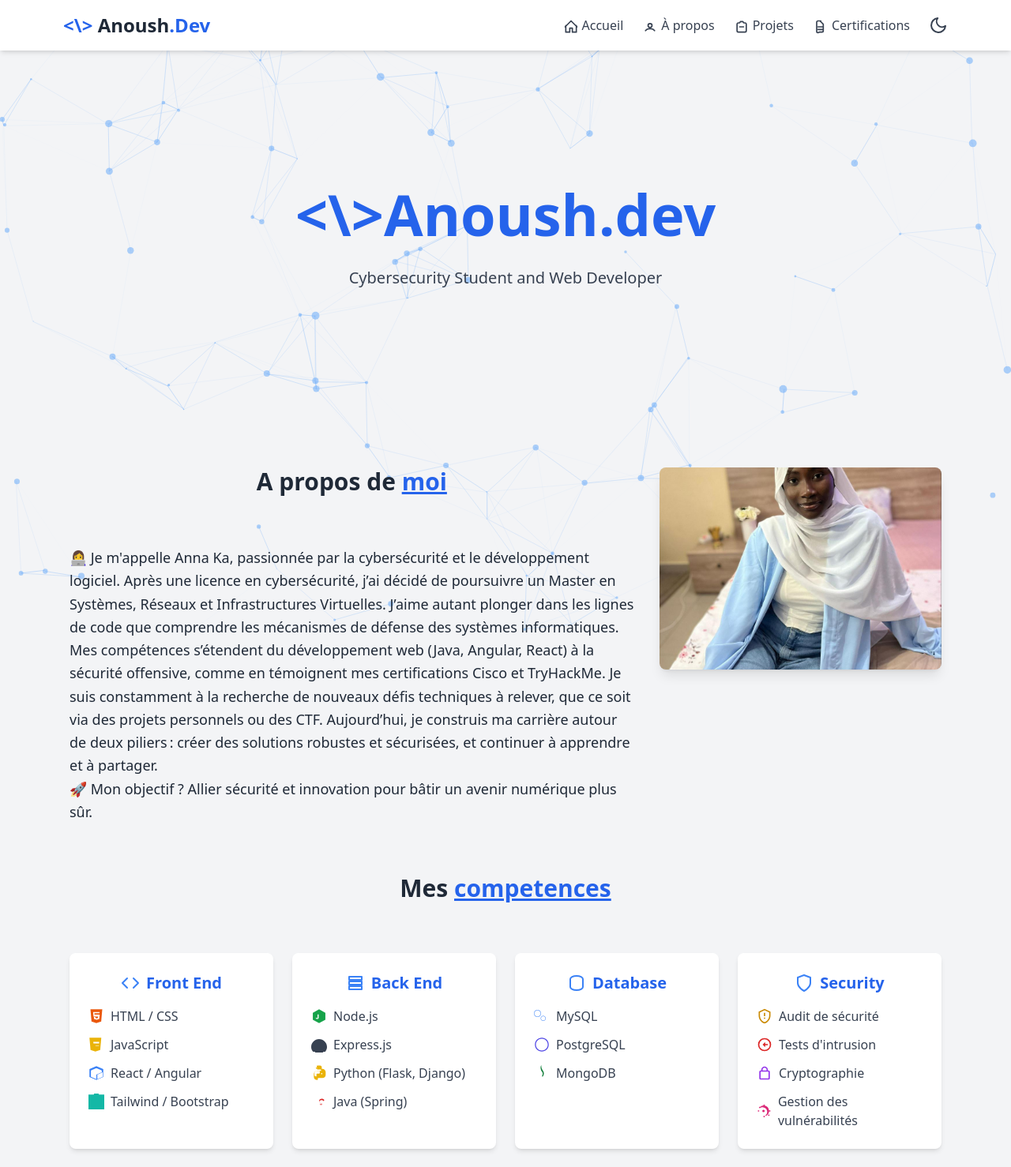
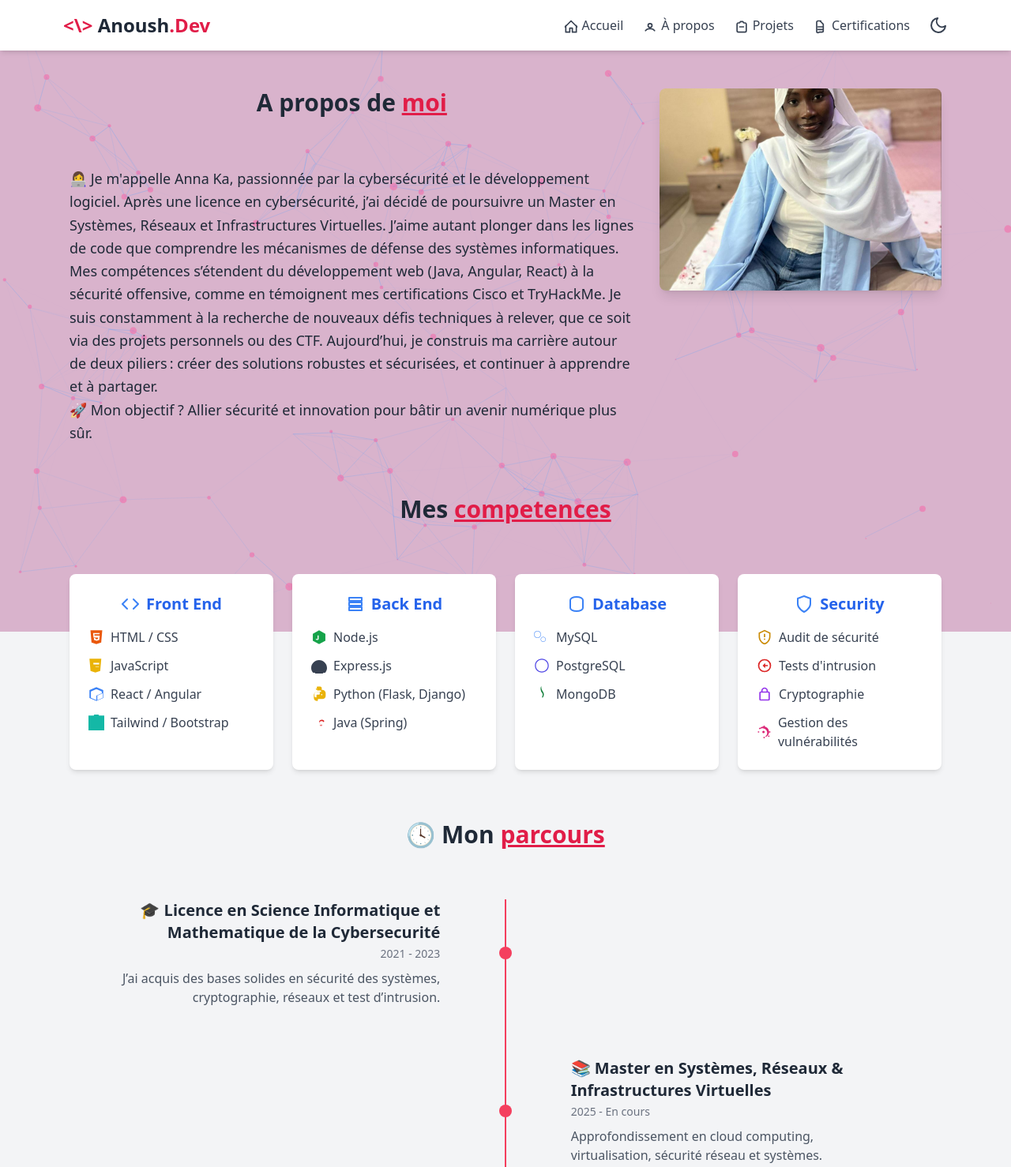
Before and after one commit to annaka02/Anoush.dev, a plain HTML site: page index.html in a window 1280 px wide. Shown: the top 1478 px of the page at 79% size. Drawn offline with nearby package versions, Linux system fonts and the light colour scheme.

Commit message:
color modif

```diff
--- a/index.html
+++ b/index.html
@@ -25,9 +25,9 @@
 <nav class="bg-white dark:bg-gray-900 shadow-md py-4 transition-colors duration-300 relative z-10">
   <div class="max-w-6xl mx-auto px-4 flex justify-between items-center">
 
-    <div class="text-2xl font-bold text-gray-800 dark:text-white">
-      <span class="text-blue-600">&lt;\&gt;</span>
-      <span>Anoush</span><span class="text-blue-600">.Dev</span>
+   <div class="text-2xl font-bold text-gray-800 dark:text-white">
+      <span class="text-rose-600">&lt;\&gt;</span>
+      <span>Anoush</span><span class="text-rose-600">.Dev</span>
     </div>
 
     <div class="space-x-6 text-gray-700 dark:text-gray-300 font-medium flex items-center">
@@ -67,16 +67,16 @@
   </div>
 </nav>
 
-<section class="flex flex-col items-center justify-center min-h-[60vh] text-center px-4">
-  <!-- Logo animé -->
-  <h1 class="text-5xl md:text-7xl font-extrabold text-blue-600 mb-6 animate-float">
+<!--<section class="flex flex-col items-center justify-center min-h-[60vh] text-center px-4">
+   Logo animé
+  <h1 class="text-5xl md:text-7xl font-extrabold text-rose-600 mb-6 animate-float">
     <span>&lt;\&gt;</span><span>Anoush</span><span>.dev</span>
   </h1>
 
-  <p class="max-w-xl text-gray-700 dark:text-gray-300 text-lg md:text-xl">
+  <p class="max-w-xl text-gray-700 dark:text-grqy-300 text-lg md:text-xl">
     Cybersecurity Student and Web Developer
   </p>
-</section>
+</section> -->
 
 <section id="apropos" class="max-w-6xl mx-auto px-6 py-12">
   <!-- Partie 1 : À propos de moi -->
@@ -85,7 +85,7 @@
     <div class="md:w-2/3 text-gray-800 dark:text-gray-200">
       <h2 class="text-3xl font-bold text-center mb-16">
   <span class="text-gray-800 dark:text-white">A propos de</span>
-  <span class="text-blue-600 underline decoration-blue-600 transition-all duration-300 hover:decoration-4 hover:text-blue-700 dark:hover:text-blue-400">
+  <span class="text-rose-600 underline decoration-rose-600 transition-all duration-300 hover:decoration-4 hover:text-rose-700 dark:hover:text-blue-400">
     moi
   </span>
 </h2>
@@ -110,7 +110,7 @@ Aujourd’hui, je construis ma carrière autour de deux piliers : créer des s
  <div class="mb-16">
    <h2 class="text-3xl font-bold text-center mb-16">
   <span class="text-gray-800 dark:text-white">Mes </span>
-  <span class="text-blue-600 underline decoration-blue-600 transition-all duration-300 hover:decoration-4 hover:text-blue-700 dark:hover:text-blue-400">
+  <span class="text-rose-600 underline decoration-rose-600 transition-all duration-300 hover:decoration-4 hover:text-rose-700 dark:hover:text-rose-400">
     competences
   </span>
 </h2>
@@ -275,14 +275,14 @@ Aujourd’hui, je construis ma carrière autour de deux piliers : créer des s
   <div class="max-w-5xl mx-auto px-4">
    <h2 class="text-3xl font-bold text-center mb-16">
   <span class="text-gray-800 dark:text-white">🕓 Mon </span>
-  <span class="text-blue-600 underline decoration-blue-600 transition-all duration-300 hover:decoration-4 hover:text-blue-700 dark:hover:text-blue-400">
+  <span class="text-rose-600 underline decoration-rose-600 transition-all duration-300 hover:decoration-4 hover:text-rose-700 dark:hover:text-rose-400">
     parcours
   </span>
 </h2>
 
     <div class="relative">
       <!-- ligne verticale centrale -->
-      <div class="absolute left-1/2 transform -translate-x-1/2 h-full border-l-2 border-blue-500 dark:border-blue-400"></div>
+      <div class="absolute left-1/2 transform -translate-x-1/2 h-full border-l-2 border-rose-500 dark:border-rose-400"></div>
 
       <div class="space-y-16">
         <!-- Étape 1 - gauche -->
@@ -295,7 +295,7 @@ Aujourd’hui, je construis ma carrière autour de deux piliers : créer des s
             </p>
           </div>
           <div class="w-1/12 flex justify-center">
-            <div class="w-4 h-4 bg-blue-500 rounded-full z-10"></div>
+            <div class="w-4 h-4 bg-rose-500 rounded-full z-10"></div>
           </div>
           <div class="w-5/12"></div>
         </div>
@@ -304,7 +304,7 @@ Aujourd’hui, je construis ma carrière autour de deux piliers : créer des s
         <div class="flex justify-between items-center w-full">
           <div class="w-5/12"></div>
           <div class="w-1/12 flex justify-center">
-            <div class="w-4 h-4 bg-blue-500 rounded-full z-10"></div>
+            <div class="w-4 h-4 bg-rose-500 rounded-full z-10"></div>
           </div>
           <div class="w-5/12 text-left">
             <h3 class="text-xl font-semibold text-gray-800 dark:text-white">📚 Master en Systèmes, Réseaux & Infrastructures Virtuelles</h3>
@@ -326,7 +326,7 @@ Aujourd’hui, je construis ma carrière autour de deux piliers : créer des s
               </p>
             </div>
             <div class="w-1/12 flex justify-center">
-              <div class="w-4 h-4 bg-blue-500 rounded-full z-10"></div>
+              <div class="w-4 h-4 bg-rose-500 rounded-full z-10"></div>
             </div>
             <div class="w-5/12"></div>
           </div>
@@ -336,7 +336,7 @@ Aujourd’hui, je construis ma carrière autour de deux piliers : créer des s
         <div class="flex justify-between items-center w-full">
           <div class="w-5/12"></div>
           <div class="w-1/12 flex justify-center">
-            <div class="w-4 h-4 bg-blue-500 rounded-full z-10"></div>
+            <div class="w-4 h-4 bg-rose-500 rounded-full z-10"></div>
           </div>
           <div class="w-5/12 text-left">
             <h3 class="text-xl font-semibold text-gray-800 dark:text-white">👩‍💻 Projets & Certifications</h3>
@@ -362,7 +362,7 @@ Aujourd’hui, je construis ma carrière autour de deux piliers : créer des s
     <div class="text-center mb-12">
       <h2 class="text-3xl font-bold text-center mb-16">
   <span class="text-gray-800 dark:text-white"> Mes </span>
-  <span class="text-blue-600 underline decoration-blue-600 transition-all duration-300 hover:decoration-4 hover:text-blue-700 dark:hover:text-blue-400">
+  <span class="text-rose-600 underline decoration-rose-600 transition-all duration-300 hover:decoration-4 hover:text-rose-700 dark:hover:text-rose-400">
     projets
   </span>
 </h2>
@@ -417,7 +417,7 @@ Aujourd’hui, je construis ma carrière autour de deux piliers : créer des s
   <div class="max-w-6xl mx-auto px-6 text-center">
      <h2 class="text-3xl font-bold text-center mb-16">
   <span class="text-gray-800 dark:text-white"> Mes </span>
-  <span class="text-blue-600 underline decoration-blue-600 transition-all duration-300 hover:decoration-4 hover:text-blue-700 dark:hover:text-blue-400">
+  <span class="text-rose-600 underline decoration-rose-600 transition-all duration-300 hover:decoration-4 hover:text-rose-700 dark:hover:text-rose-400">
     certifications
   </span>
 </h2>
@@ -477,7 +477,7 @@ Aujourd’hui, je construis ma carrière autour de deux piliers : créer des s
 
     <div class="flex flex-col items-start">
       <div class="text-3xl font-bold text-gray-800 dark:text-white mb-2">
-        <span class="text-blue-600">&lt;\&gt;</span><span>anoush</span><span class="text-blue-600">.dev</span>
+        <span class="text-rose-600">&lt;\&gt;</span><span>Anoush</span><span class="text-rose-600">.dev</span>
       </div>
       <p class="text-sm">© 2025 Anna Ka. Tous droits réservés.</p>
     </div>
--- a/script.js
+++ b/script.js
@@ -9,7 +9,7 @@ document.addEventListener("DOMContentLoaded", function () {
         },
       },
       color: {
-        value: "#60a5fa",
+        value: "#fa60a3",
       },
       shape: {
         type: "circle",
--- a/style.css
+++ b/style.css
@@ -10,7 +10,7 @@ body {
   top: 0;
   left: 0;
   transition: background-color 0.3s ease;
-  background-color: #f3f4f6; /* gris clair par défaut (mode clair) */
+  background-color: #d9b3cc; /* gris clair par défaut (mode clair) */
 }
 
 .dark #particles-js {
```
